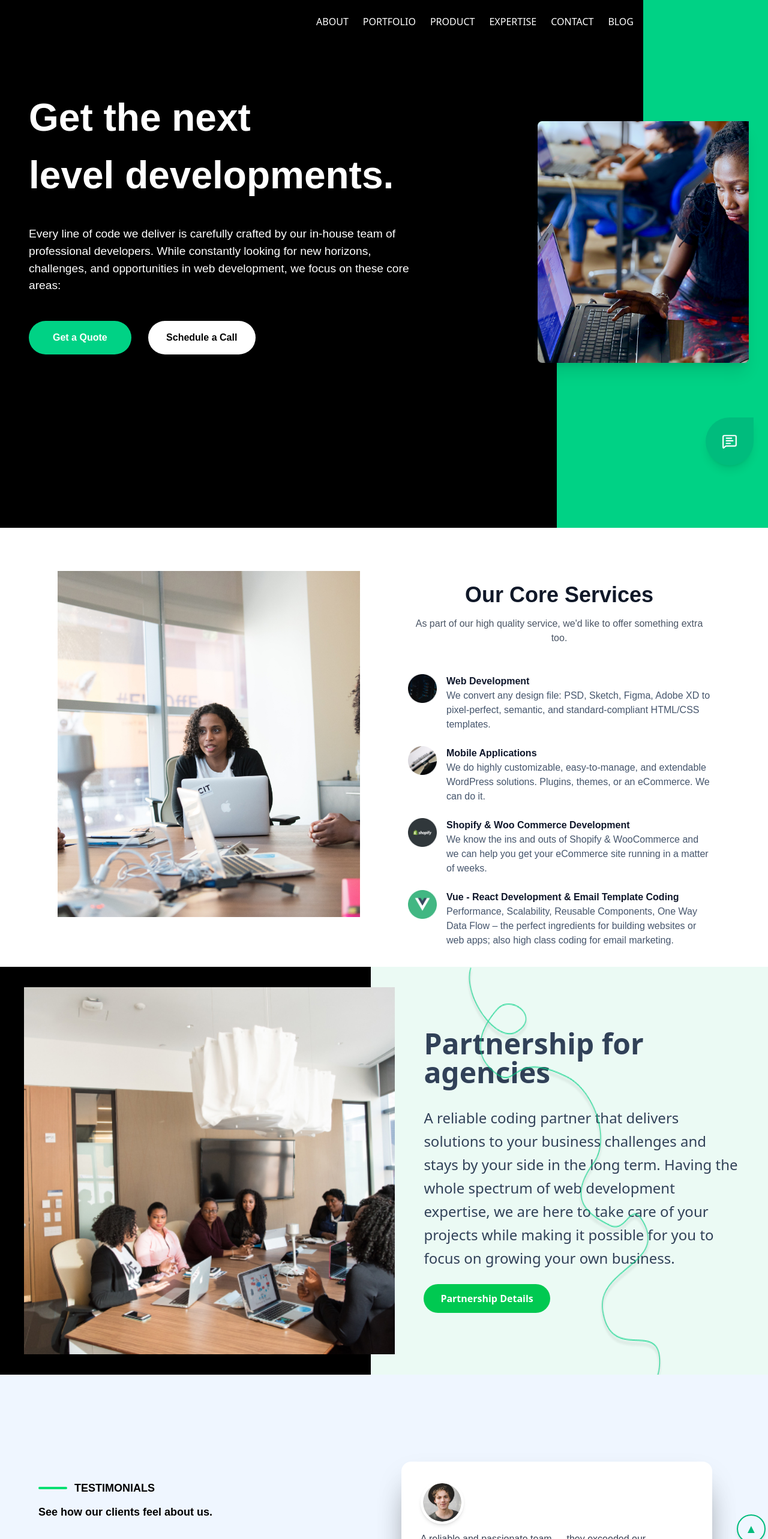
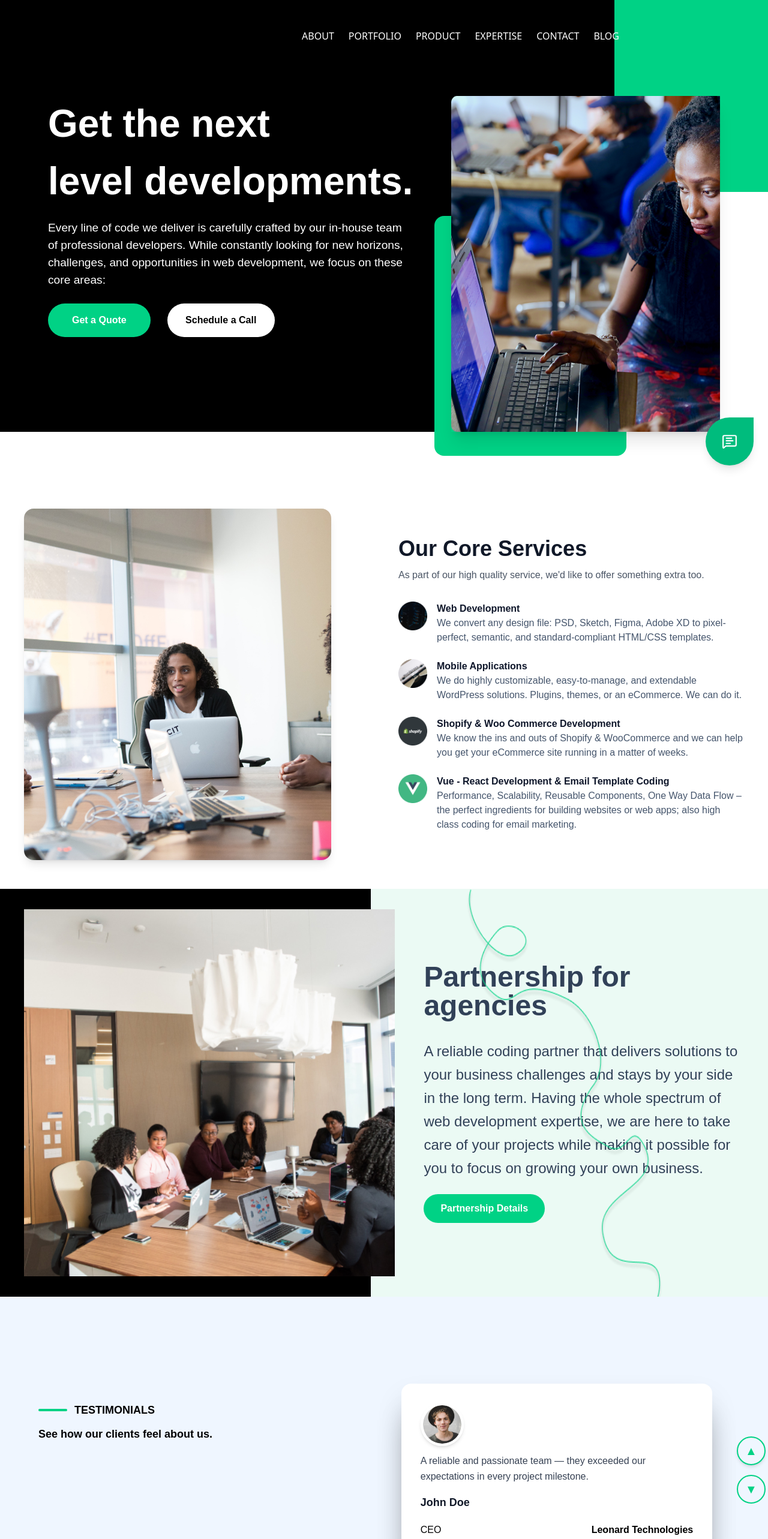
Before and after one commit to payalsatani93/petrong, a React (Vite) app: page / in a window 1280 px wide. Shown: the top 2566 px of the page at 60% size. Built offline with nearby package versions, Linux system fonts and the light colour scheme.

Commit message:
set hero section

```diff
--- a/src/pages/Home/Hero.jsx
+++ b/src/pages/Home/Hero.jsx
@@ -4,24 +4,28 @@ export default function Hero() {
   // const [isOpen, setIsOpen] = useState(false); // state for mobile menu
 
   return (
-    <section className="w-full h-full bg-white overflow-hidden z-0 relative " style={{ fontFamily: "var(--font-poppins)" }}>
-      <div className="bg-black lg:w-[90%] md:w[90%]  flex   ">
-        <div className="border-0 xl:flex lg:flex md:flex sm:grid mt-15">
-          {/* Hero Content */}
+    <section
+      className="w-100% 2xl:h-235 xl:h-200 lg:h-160 md:h-150 sm:200 h-170  bg-white overflow-hidden flex relative "
+      style={{ fontFamily: "var(--font-poppins)" }}
+    >
+
+
         <div
-            className="text-white flex flex-col xl:p-12 lg:p-10 gap-5 md:p-8 sm:p-10 p-8 text-left
-        2xl:w-[70%] xl:w-[100%] lg:w-[100%] md:w-[100%] sm:w-[100%] w-[100%] border-0 2xl-h-100"
+        className="bg-black lg:w-[80%] w-full flex xl:lg:md:h-[90%]"
       >
+
+          {/* ✅ Hero Content Centered */}
+          <div className="text-white flex flex-col justify-center items-start px-10 md:px-16 lg:px-20 w-full">
             <h1
-              className="xl:text-[4rem] lg:text-[2.5rem] md:text-[2rem] sm:text-[3rem] text-[2.1rem]
-          font-bold font-Poppins mt-10"
+              className="xl:text-[4rem] lg:text-[2.5rem] md:text-[3rem] sm:text-[3rem] text-[2.1rem]
+            font-bold"
             >
               Get the next <br /> level developments.
             </h1>
 
             <p
-              className="text-semibold font-Montserrat xl:w-[90%] lg:w-[90%] md:w-[90%] sm:w-[100%] w-[100%]
-          text-base xl:text-[1.2rem] lg:text-[1rem] md:text-[0.8rem] sm:text-[1rem] text-[1rem] mt-4 mb-6 text-left"
+              className="text-semibold text-base xl:text-[1.2rem] lg:text-[0.9rem]
+            mt-4 mb-6 max-w-[600px] flex-wrap "  style={{ fontFamily: "var(--font-montserrat)" }}
             >
               Every line of code we deliver is carefully crafted by our in-house
               team of professional developers. While constantly looking for new
@@ -29,7 +33,7 @@ export default function Hero() {
               focus on these core areas:
             </p>
 
-            <div className="xl:flex lg:flex md:flex border-0  xl:gap-5 lg:gap-5 md:gap-2 sm:gap-5 gap-6">
+            <div className="xl:flex lg:flex md:flex border-0 xl:gap-5 lg:gap-5 md:gap-2 sm:gap-5 gap-6">
               <button
                 className="bg-[#00D285] text-white xl:px-[2.5rem] xl:py-[1rem] lg:px-[2.5rem]
               lg:py-[1rem] md:px-[1rem] sm:px-[1.3rem] sm:py-[1rem] px-[1.5rem] py-[1rem] rounded-full font-semibold
@@ -48,29 +52,29 @@ export default function Hero() {
           </div>
         </div>
 
+
       {/* // show only md screen other screen sm down screen hide div aqua color with div parent // */}
-        <div className="xl:w-[40%] lg:w-[40%] md:w-[40%] sm:w-[40%] w-[40%] relative justify md:block hidden">
+      <div className="top-0 right-0 lg:md:block hidden z-10 lg:w-[20%]">
         <div
-            className="xl:w-[22rem] xl:h-[30rem] lg:w-[15rem] lg:h-[14rem] md:w-[13rem] md:h-[12rem]
-           xl:block lg:block md:hidden sm:hidden hidden relative xl:left-[17rem] lg:left-[12.6rem] md:left-[10.2rem]  border-0
+          className="2xl:w-[30rem] xl:w-[19rem] lg:w-[16rem] md:w-[13rem] 2xl:h-[30rem] xl:h-[20rem]  lg:h-[18rem] md:h-[18rem]
+            relative   border-0
            bg-[#00D285] z-100 "
         ></div>
 
         <div
-            className="xl:w-[22rem] xl:h-[25rem] lg:w-[15rem] lg:h-[20rem] md:w-[13rem] md:h-[12rem]
-          xl:block lg:block md:block sm:hidden hidden relative -bottom-2  border-0 bg-[#00D285] z-100
-          xl:left-[8rem] lg:left-[10.6rem] md:left-[16.2rem] sm:left-[20rem] left-[18rem] top-0"
+          className="2xl:w-[28rem] xl:w-[20rem] lg:w-[15rem] 2xl:h-[28rem]  xl:h-[25rem]
+           relative border-0 bg-[#00D285] z-100 2xl:xl:top-2 lg:top-10 md:top-10 2xl:right-80 xl:right-75 lg:right-50
+            rounded-2xl "
         ></div>
 
         <img
           // src="public/Image/home1.png"
           src="public/Image/home1.png"
           alt="Developer working"
-            className="absolute xl:top-[12.6rem] xl:left-[6rem] lg:top-[10.5rem] lg:left-[3.5rem] md:top-[6rem] md:-left-[1rem]
-            sm:top-[3.8rem] sm:left-[6rem] top-[3.8rem] left-[6rem] xl:w-[25rem] lg:w-[19rem] md:w-[16rem] sm:w-[25rem] w-[25rem]
-           shadow-xl z-500 xl:block lg:block md:block sm:hidden hidden"
+          className="absolute 2xl:xl:top-[12.6rem] lg:top-[10rem]
+           2xl:w-[33rem] xl:w-[28rem] lg:w-[20rem] md:w-[15rem] xl:lg:right-20 md:right-8 2xl:h-150 xl:lg:md:h-140
+           shadow-xl   z-500"
         />
-        </div>
       </div>
     </section>
   );
--- a/src/pages/Home/Navforhome.jsx
+++ b/src/pages/Home/Navforhome.jsx
@@ -16,7 +16,7 @@ export default function Navforhome() {
   return (
    <div>
       {/* Navbar */}
-      <nav className="bg-transparent p-2 text-white z-50   lg:flex lg:justify-end lg:right-50  w-full absolute">
+      <nav className="bg-transparent p-8 text-white z-50   lg:flex lg:justify-end lg:right-50  w-full absolute">
         <div className="flex justify-between items-center">
 
           {/* Desktop Menu */}
--- a/src/pages/Home/OurPromise.jsx
+++ b/src/pages/Home/OurPromise.jsx
@@ -50,7 +50,7 @@ export default function OurPromise() {
   ];
 
   return (
-    <section className="bg-white py-16 px-6 lg:px-20">
+    <section className="bg-white py-16 px-6 lg:px-20" style={{ fontFamily: "var(--font-poppins)" }}>
       <div className="max-w-7xl mx-auto text-center mb-12">
         <h2 className="text-3xl md:text-4xl font-bold text-gray-900 mb-4">
           Our Promise
@@ -65,7 +65,7 @@ export default function OurPromise() {
         {promises.map((item, index) => (
           <div
             key={index}
-            className="bg-emerald-50 rounded-2xl p-8 shadow-sm hover:shadow-md transition-shadow duration-300"
+            className="bg-[#EBFAF4] rounded-2xl p-8 shadow-sm hover:shadow-md  transition-shadow duration-300"
           >
             <div className="mb-4 flex gap-5 ">{item.icon}
             <h3 className="text-xl font-semibold text-gray-900 mb-2">
--- a/src/pages/Home/Ourcoresrv.jsx
+++ b/src/pages/Home/Ourcoresrv.jsx
@@ -12,36 +12,43 @@ function Ourcoresrv() {
       title: "Mobile Applications",
       description:
         "We do highly customizable, easy-to-manage, and extendable WordPress solutions. Plugins, themes, or an eCommerce. We can do it.",
-      image: "public/Image/home-mobaile.png",
+      image: "/Image/home-mobaile.png",
     },
     {
       title: "Shopify & Woo Commerce Development",
       description:
         "We know the ins and outs of Shopify & WooCommerce and we can help you get your eCommerce site running in a matter of weeks.",
-      image: "public/Image/home-shopify.png",
+      image: "/Image/home-shopify.png",
     },
     {
       title: "Vue - React Development & Email Template Coding",
       description:
         "Performance, Scalability, Reusable Components, One Way Data Flow – the perfect ingredients for building websites or web apps; also high class coding for email marketing.",
-      image: "public/Image/home-hue-react.png",
+      image: "/Image/home-hue-react.png",
     },
   ];
 
   return (
-    <section className="max-w-6xl mx-auto p-8 md:flex md:gap-20 mt-10 justify-evenly " style={{ fontFamily: "var(--font-poppins)" }}>
+    <section
+      className="max-w-7xl mx-auto px-6 md:px-10 py-12 grid grid-cols-1 md:grid-cols-2 gap-12 items-center"
+      style={{ fontFamily: "var(--font-poppins)" }}
+    >
       {/* Left Image */}
-      <div className="md:w-1/2 ">
-        <img src="public/Image/home-2.jpg" alt="Core Services" />
+      <div className="flex justify-center md:justify-start">
+        <img
+          src="/Image/home-2.jpg"
+          alt="Core Services"
+          className="w-full max-w-md md:max-w-lg object-cover rounded-2xl shadow-lg"
+        />
       </div>
 
       {/* Right Content */}
-      <div className="md:w-1/2 mt-5">
-        <div className="max-w-7xl mx-auto text-center mb-12">
-          <h2 className="text-3xl md:text-4xl font-bold text-gray-900 mb-4">
-           Our Core Services
+      <div className="space-y-8 text-center md:text-left">
+        <div>
+          <h2 className="text-3xl md:text-4xl font-bold text-gray-900 mb-3">
+            Our Core Services
           </h2>
-          <p className="text-gray-600 max-w-2xl mx-auto">
+          <p className="text-gray-600 max-w-xl mx-auto md:mx-0">
             As part of our high quality service, we'd like to offer something
             extra too.
           </p>
@@ -49,20 +56,25 @@ function Ourcoresrv() {
 
         <ul className="space-y-6">
           {services.map((service, index) => (
-            <li key={index} className="flex gap-4 items-start">
+            <li
+              key={index}
+              className="flex flex-col sm:flex-row sm:items-start gap-4 text-left"
+            >
               {/* Service Image */}
-              <div className="w-12 h-12 flex-shrink-0">
+              <div className="w-12 h-12 flex-shrink-0 mx-auto sm:mx-0">
                 <img
                   src={service.image}
                   alt={service.title}
                   className="w-full h-full object-contain"
                 />
               </div>
-              <div>
+              <div className="text-center sm:text-left">
                 <h3 className="font-semibold text-slate-900">
                   {service.title}
                 </h3>
-                <p className="text-slate-600">{service.description}</p>
+                <p className="text-slate-600 text-sm md:text-base">
+                  {service.description}
+                </p>
               </div>
             </li>
           ))}
--- a/src/pages/Home/Partnership.jsx
+++ b/src/pages/Home/Partnership.jsx
@@ -2,7 +2,9 @@ import React from "react";
 
 function Partnership() {
   return (
-    <section className="flex flex-col md:flex-row relative bg-black text-white md:bg-[#ebfaf4] md:text-black h-auto md:h-[480px] lg:h-[650px] xl:h-[680px] 2xl:h-[780px] gap-6 md:gap-10 lg:gap-10 xl:gap-10 2xl:gap-10 overflow-hidden">
+    <section className="flex flex-col md:flex-row relative bg-black text-white md:bg-[#ebfaf4]
+     md:text-black h-auto md:h-[480px] lg:h-[650px] xl:h-[680px] 2xl:h-[780px] gap-6 md:gap-10 lg:gap-10 xl:gap-10 2xl:gap-10
+      overflow-hidden"style={{ fontFamily: "var(--font-montserrat)" }}>
       {/* Left Side: Image */}
       <div className="w-full md:w-1/2 h-[280px] sm:h-[350px] md:h-full flex items-center justify-center bg-black  relative">
         <img
@@ -37,7 +39,7 @@ function Partnership() {
             your own business.
           </p>
           <div className="mt-6 gap-6 flex justify-center md:justify-start">
-            <button className="bg-green-500 hover:bg-green-600 text-white px-7 py-3 rounded-full font-semibold transition">
+            <button className="bg-[#00D285] hover:bg-green-600 text-white px-7 py-3 rounded-full font-semibold transition">
               Partnership Details
             </button>
           </div>
--- a/src/pages/Home/PetrongPacioli.jsx
+++ b/src/pages/Home/PetrongPacioli.jsx
@@ -30,10 +30,10 @@ function PetrongPacioli() {
             design for unique constraint.
           </p>
           <div className="mt-4 gap-6 flex justify-center md:justify-start">
-            <button className="bg-green-500 hover:bg-green-600 text-white px-7 py-3 rounded-full font-semibold transition">
+            <button className="bg-[#00D285] hover:bg-green-600 text-white px-7 py-3 rounded-full font-semibold transition">
               Pacioli
             </button>
-            <button className="bg-green-500 hover:bg-green-600 text-white px-7 py-3 rounded-full font-semibold transition">
+            <button className="bg-[#00D285] hover:bg-green-600 text-white px-7 py-3 rounded-full font-semibold transition">
               Demo Video
             </button>
           </div>
--- a/src/pages/Home/Testomonial.jsx
+++ b/src/pages/Home/Testomonial.jsx
@@ -40,7 +40,7 @@ export default function Testimonial() {
         {/* Left Text Section */}
         <div className="text-black max-w-md text-center md:text-left flex-shrink-0 mt-4 md:-mt-40">
           <div className="flex items-center justify-center md:justify-start">
-            <span className="w-12 h-1 bg-green-400 rounded mr-3"></span>
+            <span className="w-12 h-1 bg-[#00D285] rounded mr-3"></span>
             <p className="font-semibold uppercase text-lg">TESTIMONIALS</p>
           </div>
           <p className="text-lg font-semibold mt-3">
@@ -113,13 +113,15 @@ export default function Testimonial() {
           >
             <button
               onClick={prevTestimonial}
-              className="p-3 w-12 h-12 sm:w-12 sm:h-12 flex text-xl font-semibold justify-center items-center rounded-full border-2 border-emerald-500 text-emerald-500 hover:text-emerald-500 hover:bg-black shadow-md transition"
+              className="p-3 w-12 h-12 sm:w-12 sm:h-12 flex text-xl font-semibold justify-center items-center rounded-full border-2 border-[#00D285]
+               text-[#00D285]  hover:bg-black shadow-md transition"
             >
               ▲
             </button>
             <button
               onClick={nextTestimonial}
-              className="p-3 w-12 h-12 sm:w-12 sm:h-12 flex text-xl font-semibold justify-center items-center rounded-full border-2 border-emerald-500 text-emerald-500 hover:bg-black transition"
+              className="p-3 w-12 h-12 sm:w-12 sm:h-12 flex text-xl font-semibold justify-center items-center rounded-full border-2 border-[#00D285]
+               text-[#00D285] hover:bg-black transition"
             >
               ▼
             </button>
@@ -129,7 +131,7 @@ export default function Testimonial() {
 
       {/* --- ABOUT PACIOLI (Below Everything) --- */}
       <div className="flex items-center justify-center md:justify-start mt-20 mb-10 w-full max-w-6xl px-4 sm:px-0">
-        <span className="w-12 h-1 bg-green-400 rounded mr-3"></span>
+        <span className="w-12 h-1 bg-[#00D285] rounded mr-3"></span>
         <p className="font-semibold uppercase text-lg tracking-wide">
           ABOUT PACIOLI
         </p>
```
Lines whose indentation alone changed are shown as unchanged.
